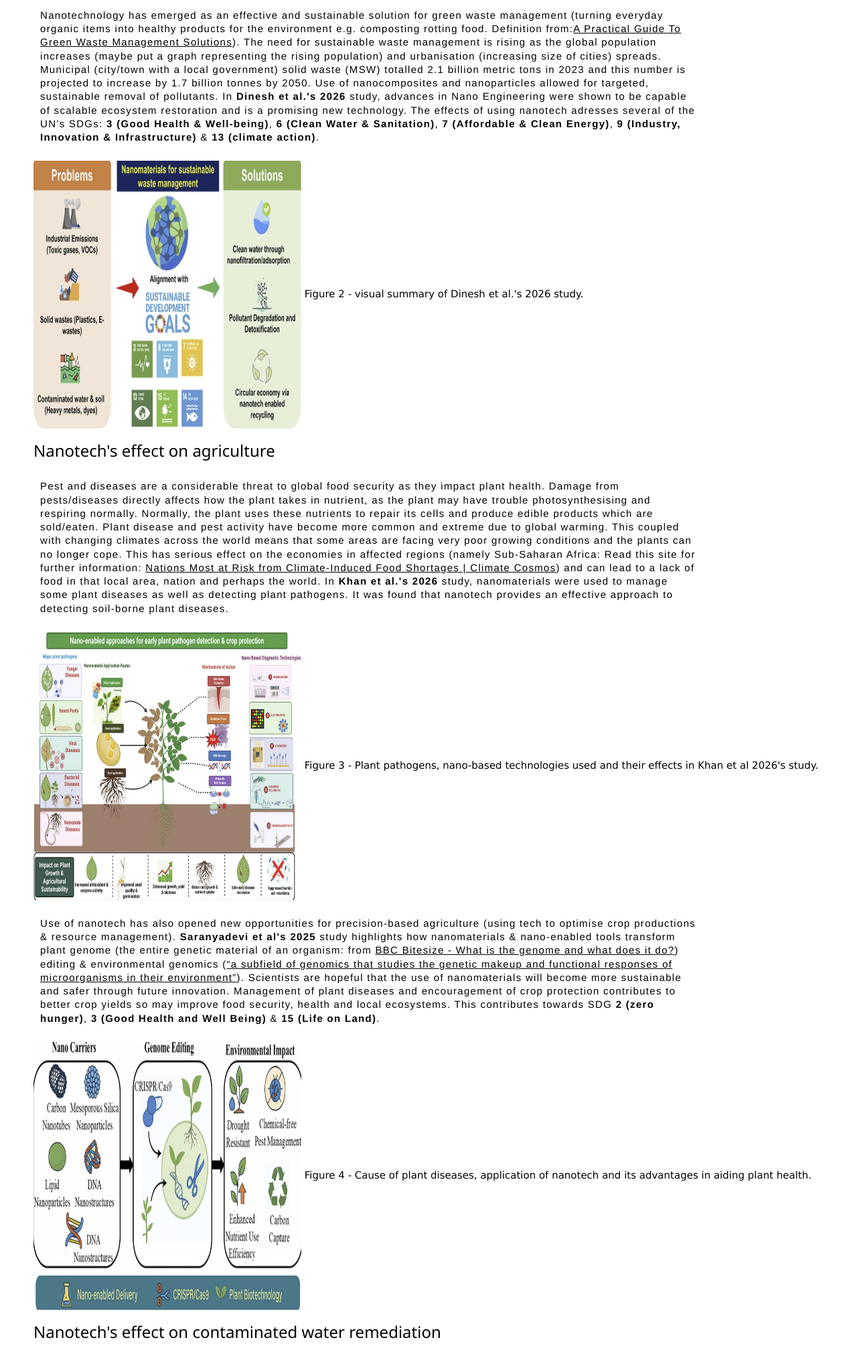
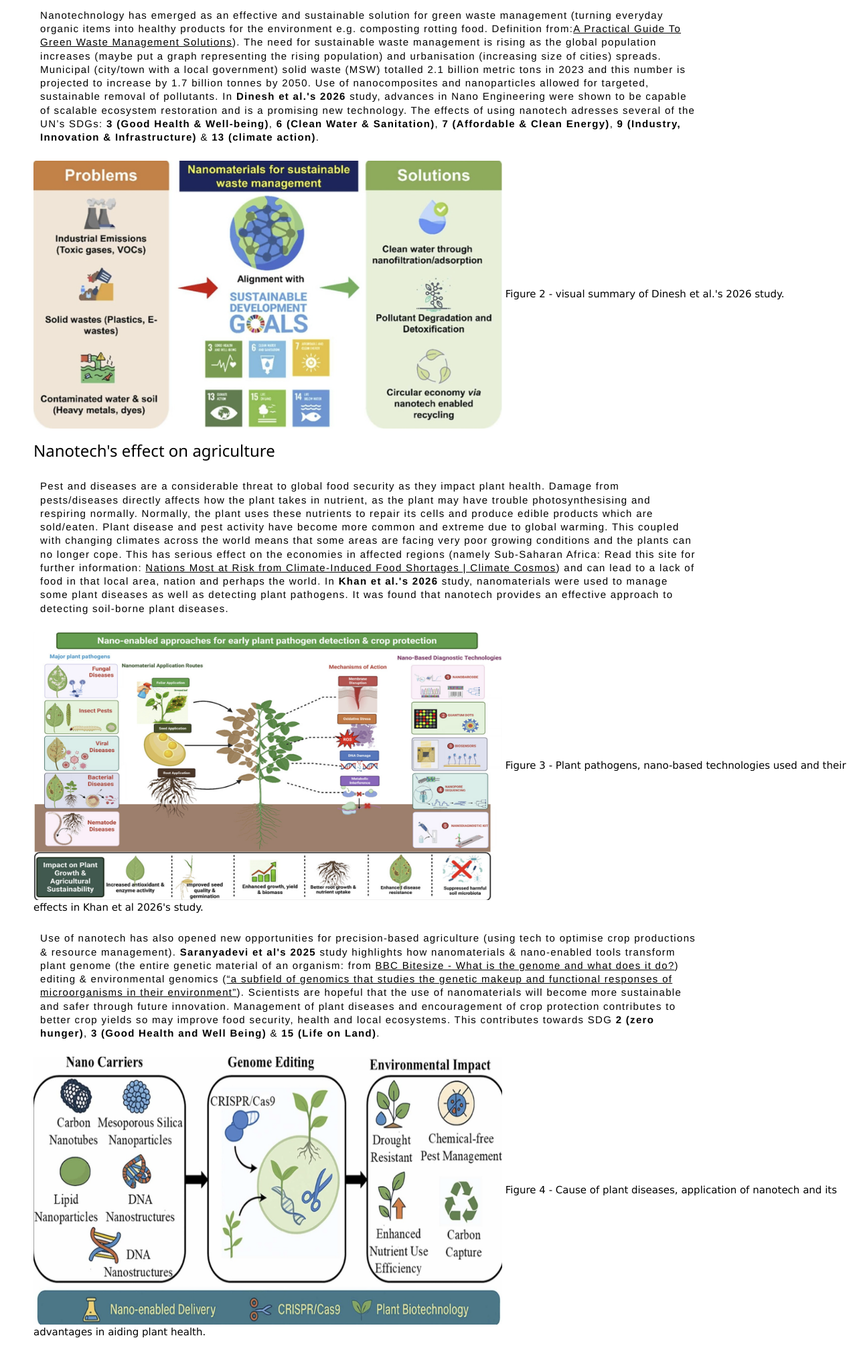
Before and after one commit to FEPSFY6981975/FY6981975, a plain HTML site: page index.html in a window 1280 px wide. Shown: the part 2191-4201 px from the top of the page at 67% size. Drawn offline with nearby package versions, Linux system fonts and the light colour scheme.

Commit message:
Adjust image sizes in index.html for clarity
Updated image dimensions for better display and consistency in the document.

```diff
--- a/index.html
+++ b/index.html
@@ -68,7 +68,7 @@
   <!-- SUB TITLE: NANOTECH'S EFFECT ON WASTE MANAGEMENT-->
     Nanotechnology has emerged as an effective and sustainable solution for green waste management (turning everyday organic items into healthy products for the environment e.g. composting rotting food. Definition from:<a href="https://wastecorner.com/green-waste-management/">A Practical Guide To Green Waste Management Solutions</a>). The need for sustainable waste management is rising as the global population increases (maybe put a graph representing the rising population) and urbanisation (increasing size of cities) spreads. Municipal (city/town with a local government) solid waste (MSW) totalled 2.1 billion metric tons in 2023 and this number is projected to increase by 1.7 billion tonnes by 2050. Use of nanocomposites and nanoparticles allowed for targeted, sustainable removal of pollutants. In <b>Dinesh et al.'s 2026</b> study, advances in Nano Engineering were shown to be capable of scalable ecosystem restoration and is a promising new technology. The effects of using nanotech adresses several of the UN’s SDGs: <b>3 (Good Health & Well-being)</b>, <b>6 (Clean Water & Sanitation)</b>, <b>7 (Affordable & Clean Energy)</b>, <b>9 (Industry, Innovation & Infrastructure)</b> & <b>13 (climate action)</b>.</p>
 
-<p><img src="Kamalam Dinesh et al. (screenshot from article).png" width="400" height="400" alt="Dinesh et al. 2026 study figure"> Figure 2 - visual summary of Dinesh et al.'s 2026 study. </p>
+<p><img src="Kamalam Dinesh et al. (screenshot from article).png" width="700" height="400" alt="Dinesh et al. 2026 study figure"> Figure 2 - visual summary of Dinesh et al.'s 2026 study. </p>
 
 <h3> Nanotech's effect on agriculture </h3>
 <p class="agriculture">
@@ -76,20 +76,20 @@
   Pest and diseases are a considerable threat to global food security as they impact plant health. Damage from  pests/diseases directly affects how the plant takes in nutrient, as the plant may have trouble photosynthesising and respiring normally. Normally, the plant uses these nutrients to repair its cells and produce edible products which are sold/eaten. Plant disease and pest activity have become more common and extreme due to global warming. This coupled with changing climates across the world means that some areas are facing very poor growing conditions and the plants can no longer cope. This has serious effect on the economies in affected regions (namely Sub-Saharan Africa: Read this site for further information: <a href="https://climatecosmos.com/climate-news/nations-most-at-risk-from-climate-induced-food-shortages">Nations Most at Risk from Climate-Induced Food Shortages | Climate Cosmos</a>) and can lead to a lack of food in that local area, nation and perhaps the world. In <b>Khan et al.'s 2026</b> study, nanomaterials were used to manage some plant diseases as well as detecting plant pathogens. It was found that nanotech provides an effective approach to detecting soil-borne plant diseases.
 </p>
 
-<p><img src="Khan et al. study, nanotech & agriculture.png" width="400" height="400" alt="Khan et al. study study figure"> Figure 3 - Plant pathogens, nano-based technologies used and their effects in Khan et al 2026's study. </p>
+<p><img src="Khan et al. study, nanotech & agriculture.png" width="700" height="400" alt="Khan et al. study study figure"> Figure 3 - Plant pathogens, nano-based technologies used and their effects in Khan et al 2026's study. </p>
 
 <p class="agriculture">
   Use of nanotech has also opened new opportunities for precision-based agriculture (using tech to optimise crop productions & resource management). <b>Saranyadevi et al's 2025</b> study highlights how nanomaterials & nano-enabled tools transform plant genome (the entire genetic material of an organism: from <a href="https://www.bbc.co.uk/bitesize/guides/zys2v9q/revision/1">BBC Bitesize - What is the genome and what does it do?</a>) editing & environmental genomics (<a href="https://genomicsdb.net/environmental-genomics.html">“a subfield of genomics that studies the genetic makeup and functional responses of microorganisms in their environment”</a>). Scientists are hopeful that the use of nanomaterials will become more sustainable and safer through future innovation. Management of plant diseases and encouragement of crop protection contributes to better crop yields so may improve food security, health and local ecosystems. This contributes towards SDG <b>2 (zero hunger)</b>, <b>3 (Good Health and Well Being)</b> & <b>15 (Life on Land)</b>.
 </p>
 
-<p><img src="Saranyadevi et al. plant genome editing.png" width="400" height="400" alt="Saranyadevi et al. study study figure"> Figure 4 - Cause of plant diseases, application of nanotech and its advantages in aiding plant health. </p>
+<p><img src="Saranyadevi et al. plant genome editing.png" width="700" height="400" alt="Saranyadevi et al. study study figure"> Figure 4 - Cause of plant diseases, application of nanotech and its advantages in aiding plant health. </p>
 
 <h3> Nanotech's effect on contaminated water remediation </h3>
 <p id="water_treatment">  <!-- SUB TITLE: NANOTECH'S EFFECT ON CONTAMINATED WATER REMEDIATION-->
   The presence of heavy metals in water systems is an increasing and serious global threat to both the environment and public health. <b>Hama et al.'s 2026</b> study discusses the combination of nanotech and bioremediation technologies (?) to combat and reverse this issue. The natural properties of bacteria, fungi & algae allow them to pull out & detoxify metal pollutants in water. Engineered nanomaterials were used, ones that increase microbial viability and metal uptake and bio-nano hybrids which have an exceptionally strong synergism. It was found that the use of this system effectively remediated contaminants to nearly the same extent as conventional systems. The combination of microorganisms & nanoscience provides an environmentally responsible way to remediate contaminated water. This directly contributes towards SDG <b>6 (clean water & sanitation)</b>, <b>10 (reducing inequality within countries as poorer people have better access to sanitation, clean drinking water etc)</b>, <b>11 (sustainable cities and communities as water treatment is more env. Sustainable so less waste)</b>, <b>12 (responsible consumption & production, as contaminated water is responsibly treated)</b> & <b>14 (life below water, less pollutants reach rivers/oceans which protects aquatic life)</b>.
 </p>
 
-<p><img src="Khan et al. study, nanotech & agriculture.png" width="400" height="400" alt="Khan et al. study study figure"> Figure 3 - Plant pathogens, nano-based technologies used and their effects in Khan et al 2026's study. </p>
+<p><img src="Khan et al. study, nanotech & agriculture.png" width="700" height="400" alt="Khan et al. study study figure"> Figure 3 - Plant pathogens, nano-based technologies used and their effects in Khan et al 2026's study. </p>
 
   <hr>
     <h2 id="Conclusion_Title"> Conclusion of the paper </h2>
```
